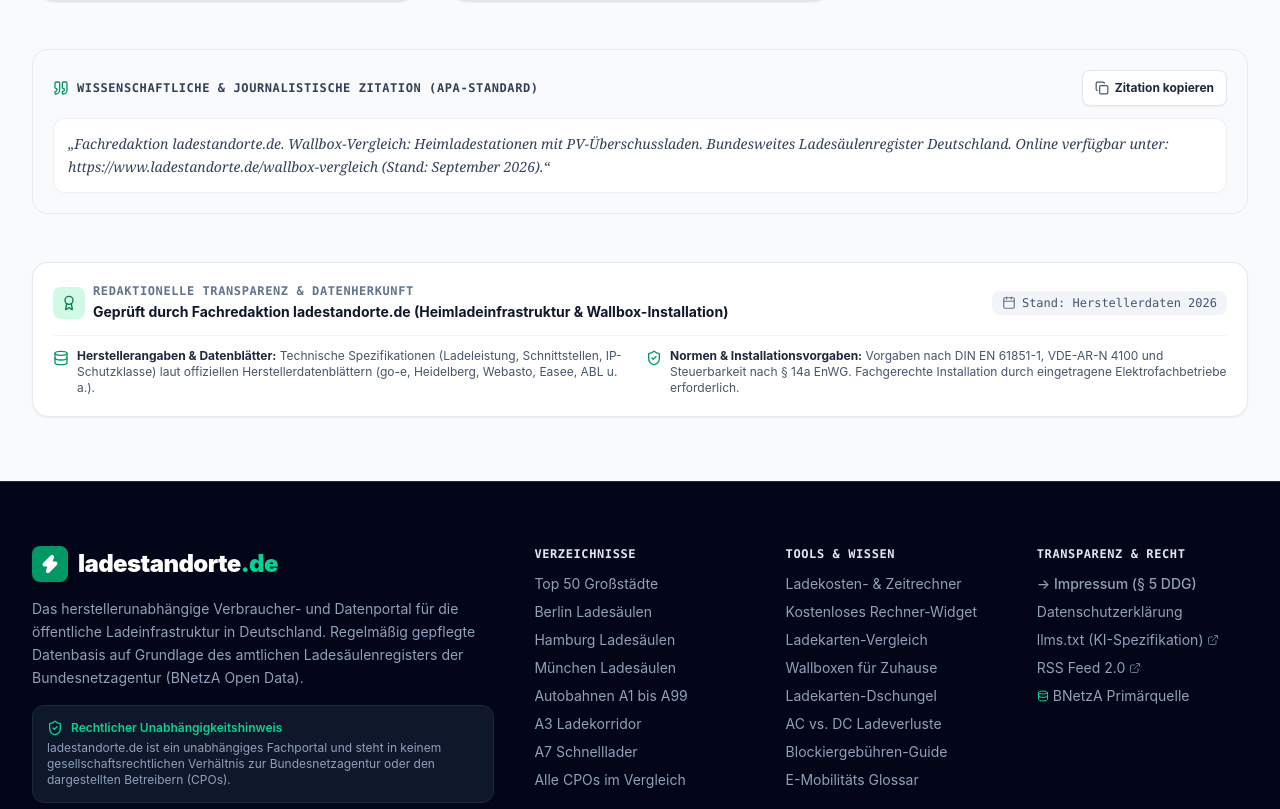
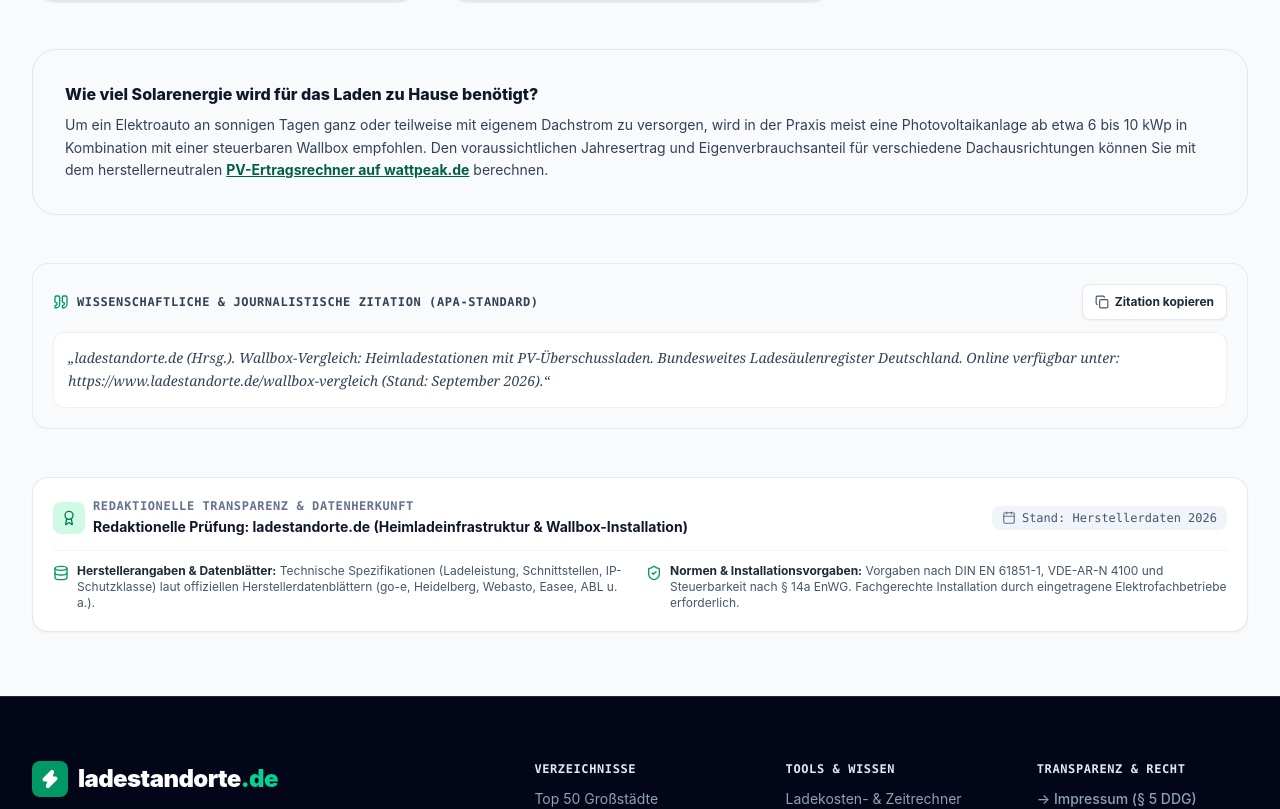
Before and after one commit to kathe71-cell/ladestandorte.de, a React (Vite) app: page /wallbox-vergleich in a window 1280 px wide. Shown: the part 1788-2597 px from the top of the page. Built offline with nearby package versions, Linux system fonts and the light colour scheme.

Commit message:
fix(imprint): remove VAT exemption and Kleinunternehmer notice from Impressum

```diff
--- a/index.html
+++ b/index.html
@@ -68,7 +68,7 @@
           "name": "ladestandorte.de",
           "url": "https://www.ladestandorte.de/",
           "logo": "https://www.ladestandorte.de/favicon.svg",
-          "description": "Unabhängige Fachredaktion und Datenplattform für öffentliche Ladeinfrastruktur in Deutschland."
+          "description": "Unabhängiges Informationsportal und Datenplattform für öffentliche Ladeinfrastruktur in Deutschland."
         },
         {
           "@type": "WebSite",
--- a/src/components/CitationBox.tsx
+++ b/src/components/CitationBox.tsx
@@ -17,7 +17,7 @@ export const CitationBox: React.FC<Props> = ({
   const [copied, setCopied] = useState(false);
   const fullUrl = `https://www.ladestandorte.de${urlPath}`;
   const currentDate = dateStr || new Date().toLocaleDateString('de-DE', { month: 'long', year: 'numeric' });
-  const citationText = `Fachredaktion ladestandorte.de. ${title}. Bundesweites Ladesäulenregister Deutschland. Online verfügbar unter: ${fullUrl} (Stand: ${currentDate}).`;
+  const citationText = `ladestandorte.de (Hrsg.). ${title}. Bundesweites Ladesäulenregister Deutschland. Online verfügbar unter: ${fullUrl} (Stand: ${currentDate}).`;
 
   const handleCopy = () => {
     navigator.clipboard.writeText(citationText);
--- a/src/components/EEATBadge.tsx
+++ b/src/components/EEATBadge.tsx
@@ -32,7 +32,7 @@ export const EEATBadge: React.FC<Props> = ({
               Redaktionelle Transparenz &amp; Datenherkunft
             </span>
             <span className="text-sm font-bold text-slate-900">
-              Geprüft durch Fachredaktion ladestandorte.de ({topic})
+              Redaktionelle Prüfung: ladestandorte.de ({topic})
             </span>
           </div>
         </div>
--- a/src/components/Footer.tsx
+++ b/src/components/Footer.tsx
@@ -31,7 +31,7 @@ export const Footer: React.FC = () => {
                 <span>Rechtlicher Unabhängigkeitshinweis</span>
               </div>
               <p>
-                ladestandorte.de ist ein unabhängiges Fachportal und steht in keinem gesellschaftsrechtlichen Verhältnis zur Bundesnetzagentur oder den dargestellten Betreibern (CPOs).
+                ladestandorte.de ist ein unabhängiges Informationsportal und steht in keinem gesellschaftsrechtlichen Verhältnis zur Bundesnetzagentur oder den dargestellten Betreibern (CPOs).
               </p>
             </div>
           </div>
--- a/src/pages/Home.tsx
+++ b/src/pages/Home.tsx
@@ -371,10 +371,10 @@ export const Home: React.FC = () => {
         <div className="text-center max-w-3xl mx-auto mb-10">
           <div className="inline-flex items-center gap-1.5 px-3 py-1 rounded-full bg-emerald-50 text-emerald-800 text-xs font-mono font-bold mb-2">
             <TrendingUp className="w-3.5 h-3.5" />
-            <span>AUS DER FACHREDAKTION</span>
+            <span>RATGEBER &amp; LEITFÄDEN</span>
           </div>
           <h2 className="text-3xl font-extrabold text-slate-950 tracking-tight">
-            Fundierte Fachratgeber &amp; Marktanalysen
+            Fundierte Leitfäden &amp; Marktanalysen
           </h2>
           <p className="text-sm text-slate-600 mt-2">
             Verlässliche Leitfäden zu Tarifen, Elektrotechnik und gesetzlichen Neuregelungen.
--- a/src/pages/ImpressumPage.tsx
+++ b/src/pages/ImpressumPage.tsx
@@ -57,15 +57,6 @@ export const ImpressumPage: React.FC = () => {
 
         <div className="pt-4 border-t border-slate-100 space-y-2">
           <h2 className="text-sm font-mono uppercase tracking-wider text-slate-400 font-bold mb-2">
-            Umsatzsteuer-Status
-          </h2>
-          <p className="text-sm text-slate-700 leading-relaxed">
-            Als Kleinunternehmer im Sinne von <strong>§ 19 Abs. 1 UStG</strong> wird keine Umsatzsteuer berechnet und ausgewiesen.
-          </p>
-        </div>
-
-        <div className="pt-4 border-t border-slate-100 space-y-2">
-          <h2 className="text-sm font-mono uppercase tracking-wider text-slate-400 font-bold mb-2">
             Inhaltlich Verantwortlicher gemäß § 18 Abs. 2 MStV
           </h2>
           <p className="text-sm text-slate-700">
--- a/src/pages/RatgeberArticlePage.tsx
+++ b/src/pages/RatgeberArticlePage.tsx
@@ -191,7 +191,7 @@ export const RatgeberArticlePage: React.FC = () => {
             AC vs. DC Ladeverluste im Praxis-Vergleich: Technische Wirkungsgrade &amp; Sparpotenziale
           </h1>
           <p className="text-lg text-slate-600 leading-relaxed font-serif">
-            Nicht jede Kilowattstunde, die der Stromzähler misst, kommt auch in den Batteriezellen an. In diesem Fachbeitrag analysieren wir die physikalischen Ursachen von Ladeverlusten beim AC- und DC-Laden anhand von ADAC-Messungen und Laborwerten.
+            Nicht jede Kilowattstunde, die der Stromzähler misst, kommt auch in den Batteriezellen an. In diesem Leitfaden analysieren wir die physikalischen Ursachen von Ladeverlusten beim AC- und DC-Laden anhand von ADAC-Messungen und Laborwerten.
           </p>
         </header>
 
@@ -272,7 +272,7 @@ export const RatgeberArticlePage: React.FC = () => {
           source1Text="Wirkungsgrad- und Verlustkurven von Onboard-Ladern (AC) und HPC-Leistungselektronik (DC) basierend auf Fachstudien und ADAC-Messreihen."
           source2Title="Physikalische Erläuterung"
           source2Text="Modellannahmen zur Wandlung von Drehstrom in Gleichstrom sowie thermischer Verlustleistung in Traktionsbatterien."
-          dateText="Stand: Fachredaktion 2026"
+          dateText="Stand: Redaktionell geprüft 2026"
         />
       </article>
     );
--- a/src/pages/RatgeberIndexPage.tsx
+++ b/src/pages/RatgeberIndexPage.tsx
@@ -115,12 +115,12 @@ export const RatgeberIndexPage: React.FC = () => {
 
       {/* EEAT Badge */}
       <EEATBadge
-        topic="Redaktionelle Fachratgeber"
+        topic="Redaktionelle Leitfäden"
         source1Title="Fachliche Primärquellen"
         source1Text="Recherche und Auswertung einschlägiger Normen (DIN VDE), Bundesgesetze (LSV, GEIG, EnWG) und Veröffentlichungen der Bundesnetzagentur."
         source2Title="Redaktionelle Unabhängigkeit"
-        source2Text="Unabhängige fachliche Ratgeberbeiträge ohne bezahlte Produktplatzierungen oder Herstellerkooperationen."
-        dateText="Stand: Fachredaktion 2026"
+        source2Text="Unabhängige redaktionelle Ratgeberbeiträge ohne bezahlte Produktplatzierungen oder Herstellerkooperationen."
+        dateText="Stand: Redaktionell geprüft 2026"
       />
 
     </div>
--- a/src/pages/WallboxVergleichPage.tsx
+++ b/src/pages/WallboxVergleichPage.tsx
@@ -140,6 +140,16 @@ export const WallboxVergleichPage: React.FC = () => {
         ))}
       </div>
 
+      {/* Fachlicher Hinweis zur Dimensionierung bei PV-Überschussladung */}
+      <div className="p-6 sm:p-8 rounded-3xl bg-slate-50 border border-slate-200 text-xs sm:text-sm text-slate-700 leading-relaxed space-y-2">
+        <h3 className="font-extrabold text-slate-900 text-base">
+          Wie viel Solarenergie wird für das Laden zu Hause benötigt?
+        </h3>
+        <p>
+          Um ein Elektroauto an sonnigen Tagen ganz oder teilweise mit eigenem Dachstrom zu versorgen, wird in der Praxis meist eine Photovoltaikanlage ab etwa 6 bis 10 kWp in Kombination mit einer steuerbaren Wallbox empfohlen. Den voraussichtlichen Jahresertrag und Eigenverbrauchsanteil für verschiedene Dachausrichtungen können Sie mit dem herstellerneutralen <a href="https://www.wattpeak.de/ertragsrechner" target="_blank" rel="noopener" className="font-bold text-emerald-800 underline hover:text-emerald-600">PV-Ertragsrechner auf wattpeak.de</a> berechnen.
+        </p>
+      </div>
+
       <CitationBox
         title="Wallbox-Vergleich: Heimladestationen mit PV-Überschussladen"
         urlPath="/wallbox-vergleich"
```
Also changed, not shown: public/llms.txt, vercel.json.
